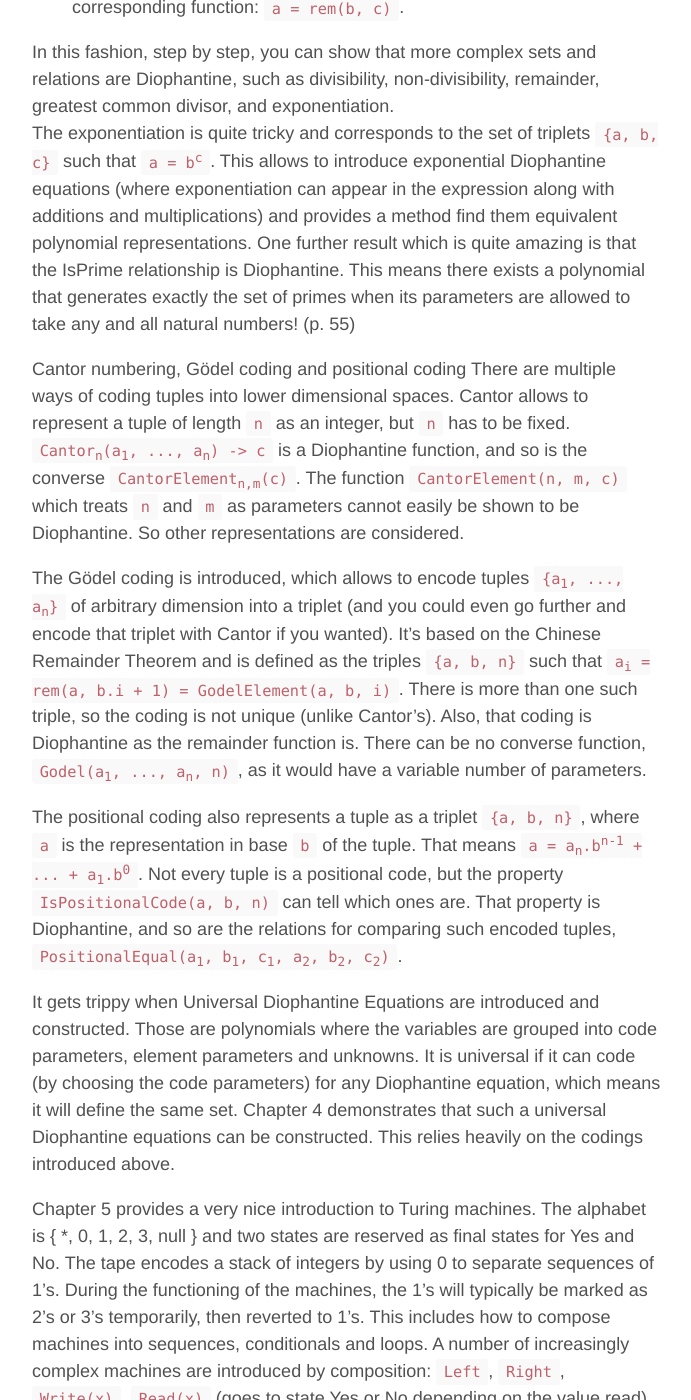
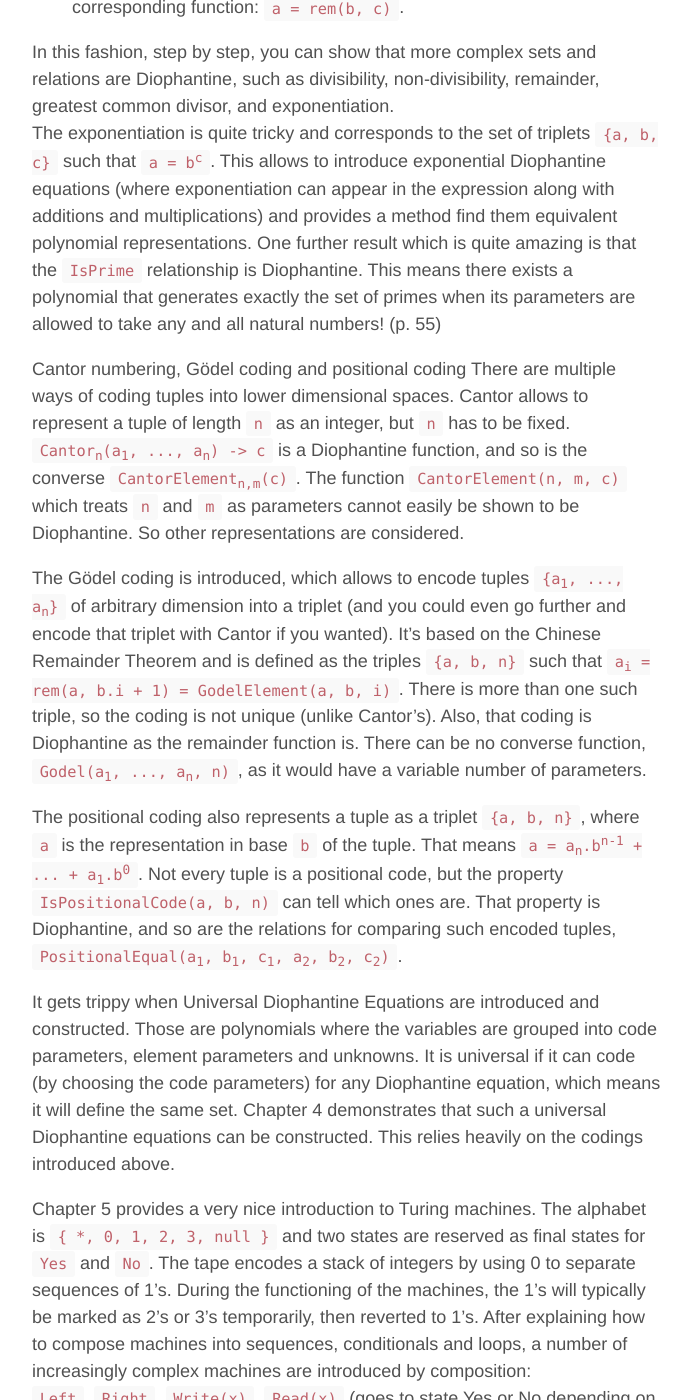
Before and after one commit to jcouv/jcouv.github.io, a Jekyll site: the page built from test.md, in a window 1280 px wide and 1400 px high, scrolled down 1099 px. Shown: the whole window, without its empty margins (293-984 px from the left). Built offline with Jekyll 4.4.1, drawn with Linux system fonts in a browser that asks for light colours; some of the changed lines change nothing that is shown; some of the changed text lies outside the part shown.

Commit message:
Update test.md

```diff
--- a/test.md
+++ b/test.md
@@ -2,6 +2,7 @@
 title: Test
 layout: page
 ---
+
 
 
 
@@ -23,13 +24,14 @@ The union and intersection of Diophantine sets is also Diophantine, if you consi
 So, the set of non-negative even numbers can be represented by combining the above. More generally, there is an equivalence between determining if a Diophantine equation has integer solutions or non-negative solutions. So the default is to focus on non-negative solutions.
 
 The notion of Diophantine sets can naturally be extended to properties, relations and functions. I'll just illustrate those with examples:
+
 - We already saw that the set of even numbers is Diophantine, therefore so is the corresponding property: `IsEven(a) -> bool`.
 - We could show that the set of pairs `{a, b}` where `a` is not equal to `b` is Diophantine, therefore so is the corresponding relation: `NotEqual(a, b) -> bool`.
 - We could show that the set of triplets `{a, b, c}` where `a` is the remainder of `b` divided by `c` is Diophantine, therefore so is the corresponding function: `a = rem(b, c)`.
 
 In this fashion, step by step, you can show that more complex sets and relations are Diophantine, such as divisibility, non-divisibility, remainder, greatest common divisor, and exponentiation.
 The exponentiation is quite tricky and corresponds to the set of triplets `{a, b, c}` such that <code>a = b<sup>c</sup></code>. This allows to introduce exponential Diophantine equations (where exponentiation can appear in the expression along with additions and multiplications) and provides a method find them equivalent polynomial representations.
-One further result which is quite amazing is that the IsPrime relationship is Diophantine. This means there exists a polynomial that generates exactly the set of primes when its parameters are allowed to take any and all natural numbers! (p. 55)
+One further result which is quite amazing is that the `IsPrime` relationship is Diophantine. This means there exists a polynomial that generates exactly the set of primes when its parameters are allowed to take any and all natural numbers! (p. 55)
 
 Cantor numbering, Gödel coding and positional coding
 There are multiple ways of coding tuples into lower dimensional spaces. Cantor allows to represent a tuple of length `n` as an integer, but `n` has to be fixed.
@@ -44,9 +46,9 @@ The positional coding also represents a tuple as a triplet `{a, b, n}`, where `a
 It gets trippy when Universal Diophantine Equations are introduced and constructed. Those are polynomials where the variables are grouped into code parameters, element parameters and unknowns. It is universal if it can code (by choosing the code parameters) for any Diophantine equation, which means it will define the same set. Chapter 4 demonstrates that such a universal Diophantine equations can be constructed. This relies heavily on the codings introduced above.
 
 Chapter 5 provides a very nice introduction to Turing machines.
-The alphabet is { *, 0, 1, 2, 3, null } and two states are reserved as final states for Yes and No. The tape encodes a stack of integers by using 0 to separate sequences of 1's. During the functioning of the machines, the 1's will typically be marked as 2's or 3's temporarily, then reverted to 1's.
-This includes how to compose machines into sequences, conditionals and loops.
-A number of increasingly complex machines are introduced by composition: `Left`, `Right`, `Write(x)`, `Read(x)` (goes to state Yes or No depending on the value read), `Stop`, `NeverStop`, `ReadNot(x)`, `Star` (jumping to head of the tape), `Vacant` (jumping to the first empty spot down the tape), `Find(k)` (which jumpts to the k'th integer on the tape), `Increase` (adds a 1 to the last integer), `Decrease`, `Delete` (deletes the last integer), `Mark(x)` (replace 1's with x's in the current integer), `IsThere(x)` (which tries to find an x on the tape), `ThereWas(x)` (which finds an x and writes it back to 1), `Restore` (set all the 2's and 3's back to 1), `Append(k)` (increment the head of the stack by the value of the k-th integer), `Copy(k)` (adds an entry on the stack, copied from the k-th integer), `Add(k, l)` (adds an entry on the stack with the sum of the k-th and l-th integers), `Mult(k, l)`, `NotGreater(k, l)`, `Equal(k, l)`, `NotEqual(k, l)`, `Next` (updates the two entries on top of the stack according to Cantor's numbering), and `Decode` (gets the Cantor pair represented by the entry on top of the stack and adds two entries storing that pair).
+The alphabet is `{ *, 0, 1, 2, 3, null }` and two states are reserved as final states for `Yes` and `No`. The tape encodes a stack of integers by using 0 to separate sequences of 1's. During the functioning of the machines, the 1's will typically be marked as 2's or 3's temporarily, then reverted to 1's.
+After explaining how to compose machines into sequences, conditionals and loops, a number of increasingly complex machines are introduced by composition:
+`Left`, `Right`, `Write(x)`, `Read(x)` (goes to state Yes or No depending on the value read), `Stop`, `NeverStop`, `ReadNot(x)`, `Star` (jumping to head of the tape), `Vacant` (jumping to the first empty spot down the tape), `Find(k)` (which jumpts to the k'th integer on the tape), `Increase` (adds a 1 to the last integer), `Decrease`, `Delete` (deletes the last integer), `Mark(x)` (replace 1's with x's in the current integer), `IsThere(x)` (which tries to find an x on the tape), `ThereWas(x)` (which finds an x and writes it back to 1), `Restore` (set all the 2's and 3's back to 1), `Append(k)` (increment the head of the stack by the value of the k-th integer), `Copy(k)` (adds an entry on the stack, copied from the k-th integer), `Add(k, l)` (adds an entry on the stack with the sum of the k-th and l-th integers), `Mult(k, l)`, `NotGreater(k, l)`, `Equal(k, l)`, `NotEqual(k, l)`, `Next` (updates the two entries on top of the stack according to Cantor's numbering), and `Decode` (gets the Cantor pair represented by the entry on top of the stack and adds two entries storing that pair).
 
 All these primitive machines can be used to construct a machine that recognizes a given Diophantine set (the machine will halt if and only if initialized with tuples from the set). The machine starts with the parameters on tape and then enumerates all the possible values for the unknowns, one tuple at a time. For each, it checks whether those values solve the parameterized Diophantine equation.
 
@@ -67,62 +69,3 @@ Max number of variables and degrees.
 Inline example: \\( 1/x^{2} \\) (Good)
 
 Block example: \\[ \frac{1}{n^{2}} \\] (Good)
-
-
-
-
-
-
-----------------------------------------------------
-    MathJax.Hub.Config({ styles: {
-        ".MathJax": {
-            color: "#000000"
-        }
-    }
-    });
-
-MathJax.Hub.Config({
-      tex2jax: {
-        skipTags: ['script', 'noscript', 'style', 'textarea', 'pre']
-      }
-    });
-
-    MathJax.Hub.Queue(function() {
-        var all = MathJax.Hub.getAllJax(), i;
-        for(i=0; i < all.length; i += 1) {
-            all[i].SourceElement().parentNode.className += ' has-jax';
-        }
-    });
-
-http://cdn.mathjax.org/mathjax/latest/MathJax.js?config=TeX-AMS-MML_HTMLorMML
-
-Testing [Google](http://google.com)
-
-x^2
-
-
-Inline example: \\( 1/x^{2} \\) (Good)
-
-Block example: \\[ \frac{1}{n^{2}} \\] (Good)
-
-$$
-\\( 1/x^{2} \\)
-$$
-
-(Weird)
-
-$$
-\\[ \frac{1}{n^{2}} \\]
-$$
-
-(Broken)
-
-$$\mathbf{Y}$$
-
-(Good)
-
-$$
-P(\mathbf{Y} = \mathbf{y}|\mathbf{X}) = exp[{\theta } ^{T} g(\mathbf{y},\mathbf{X})]/k(\theta )
-$$
-
-(Good)
```
